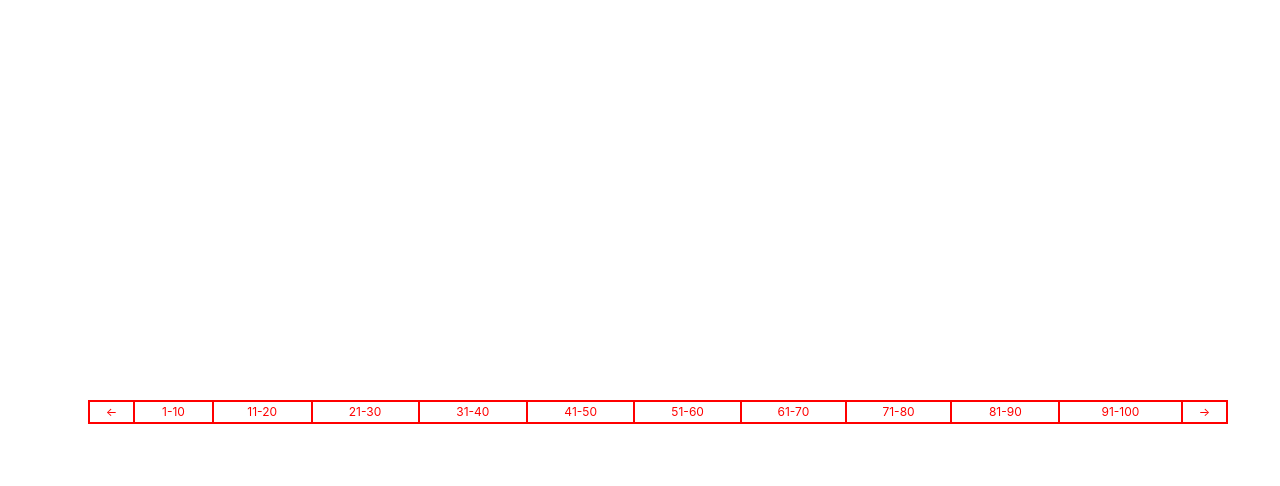
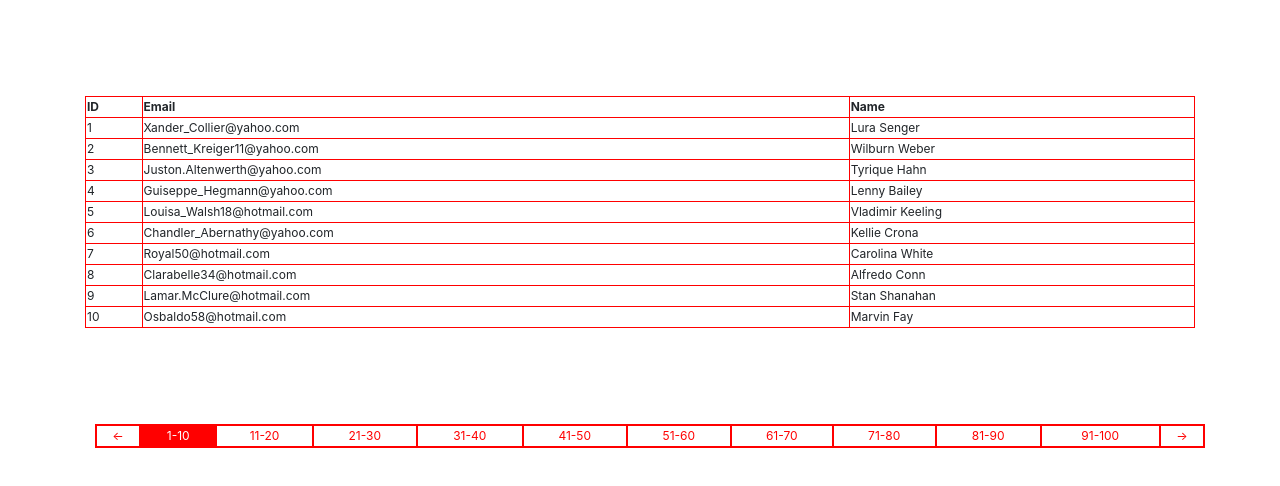
Before and after one commit to ravikiran-fullstack/Assignment-26-11-20-correct-date, a plain HTML site: page index.html in a window 1280 px wide. Drawn offline with nearby package versions, Linux system fonts and the light colour scheme.

Commit message:
Improved Styling and added code to show 1-10 rows as default

```diff
--- a/app.js
+++ b/app.js
@@ -1,6 +1,7 @@
 let inputData = data;
-console.log(inputData)
 let currentTen = 1;
+let previousSection = 1;
+populateOutputTable(1);
 
 function showData(index){
   currentTen = index;
@@ -22,7 +23,11 @@ function showNext(){
 }
 
 function populateOutputTable(index){
-
+  if(previousSection !== 0){
+    document.getElementById(previousSection).classList.remove('red');
+    document.getElementById(index).classList.add('red');
+  }
+  previousSection = index;
   document.getElementById('inputTable').classList.remove('position-abs');
   document.getElementById('inputTable').classList.add('position-rel');
   let tr = createDomElement('tr');
@@ -44,7 +49,6 @@ function populateOutputTable(index){
   outputTable.append(tr);
 
   for(let i = (index-1) * 10; i < index*10; i++){
-    console.log(inputData[i]);
     let tr = createDomElement('tr');
     let td1 = createDomElement('td');
     let td1Text = document.createTextNode(inputData[i].id);
--- a/dom.js
+++ b/dom.js
@@ -26,52 +26,52 @@ const tdPreviousText = document.createTextNode('<-');
 tdPrevious.append(tdPreviousText);
 tdPrevious.setAttribute('onclick', 'showPrevious()');
 
-const tr2td1 = createDomElement('td', 'section first');
+const tr2td1 = createDomElement('td', 'section first', '1');
 const tr2td1Text = document.createTextNode('1-10');
 tr2td1.append(tr2td1Text);
 tr2td1.setAttribute('onclick', 'showData(1)');
 
-const tr2td2 = createDomElement('td', 'section first');
+const tr2td2 = createDomElement('td', 'section first', '2');
 const tr2td2Text = document.createTextNode('11-20');
 tr2td2.append(tr2td2Text);
 tr2td2.setAttribute('onclick', 'showData(2)');
 
-const tr2td3 = createDomElement('td', 'section first');
+const tr2td3 = createDomElement('td', 'section first', '3');
 const tr2td3Text = document.createTextNode('21-30');
 tr2td3.append(tr2td3Text);
 tr2td3.setAttribute('onclick', 'showData(3)');
 
-const tr2td4 = createDomElement('td', 'section first');
+const tr2td4 = createDomElement('td', 'section first', '4');
 const tr2td4Text = document.createTextNode('31-40');
 tr2td4.append(tr2td4Text);
 tr2td4.setAttribute('onclick', 'showData(4)');
 
-const tr2td5 = createDomElement('td', 'section first');
+const tr2td5 = createDomElement('td', 'section first', '5');
 const tr2td5Text = document.createTextNode('41-50');
 tr2td5.append(tr2td5Text);
 tr2td5.setAttribute('onclick', 'showData(5)');
 
-const tr2td6 = createDomElement('td', 'section first');
+const tr2td6 = createDomElement('td', 'section first', '6');
 const tr2td6Text = document.createTextNode('51-60');
 tr2td6.append(tr2td6Text);
 tr2td6.setAttribute('onclick', 'showData(6)');
 
-const tr2td7 = createDomElement('td', 'section first');
+const tr2td7 = createDomElement('td', 'section first', '7');
 const tr2td7Text = document.createTextNode('61-70');
 tr2td7.append(tr2td7Text);
 tr2td7.setAttribute('onclick', 'showData(7)');
 
-const tr2td8 = createDomElement('td', 'section first');
+const tr2td8 = createDomElement('td', 'section first', '8');
 const tr2td8Text = document.createTextNode('71-80');
 tr2td8.append(tr2td8Text);
 tr2td8.setAttribute('onclick', 'showData(8)');
 
-const tr2td9 = createDomElement('td', 'section first');
+const tr2td9 = createDomElement('td', 'section first', '9');
 const tr2td9Text = document.createTextNode('81-90');
 tr2td9.append(tr2td9Text);
 tr2td9.setAttribute('onclick', 'showData(9)');
 
-const tr2td10 = createDomElement('td', 'section first');
+const tr2td10 = createDomElement('td', 'section first', '10');
 const tr2td10Text = document.createTextNode('91-100');
 tr2td10.append(tr2td10Text);
 tr2td10.setAttribute('onclick', 'showData(10)');
--- a/styles.css
+++ b/styles.css
@@ -3,7 +3,7 @@ table{
 }
 
 table, td {
-  border: 2px solid black;
+  border: 1px solid red;
   text-align:left;
   font-size: 12px;
 }
@@ -71,6 +71,11 @@ td {
   cursor: pointer;
 }
 
+.red{
+  background-color: red;
+  color: white;
+}
+
 .first {
   transition: box-shadow 300ms ease-in-out, color 300ms ease-in-out;
   -webkit-transition: box-shadow 300ms ease-in-out, color 300ms ease-in-out;
```
